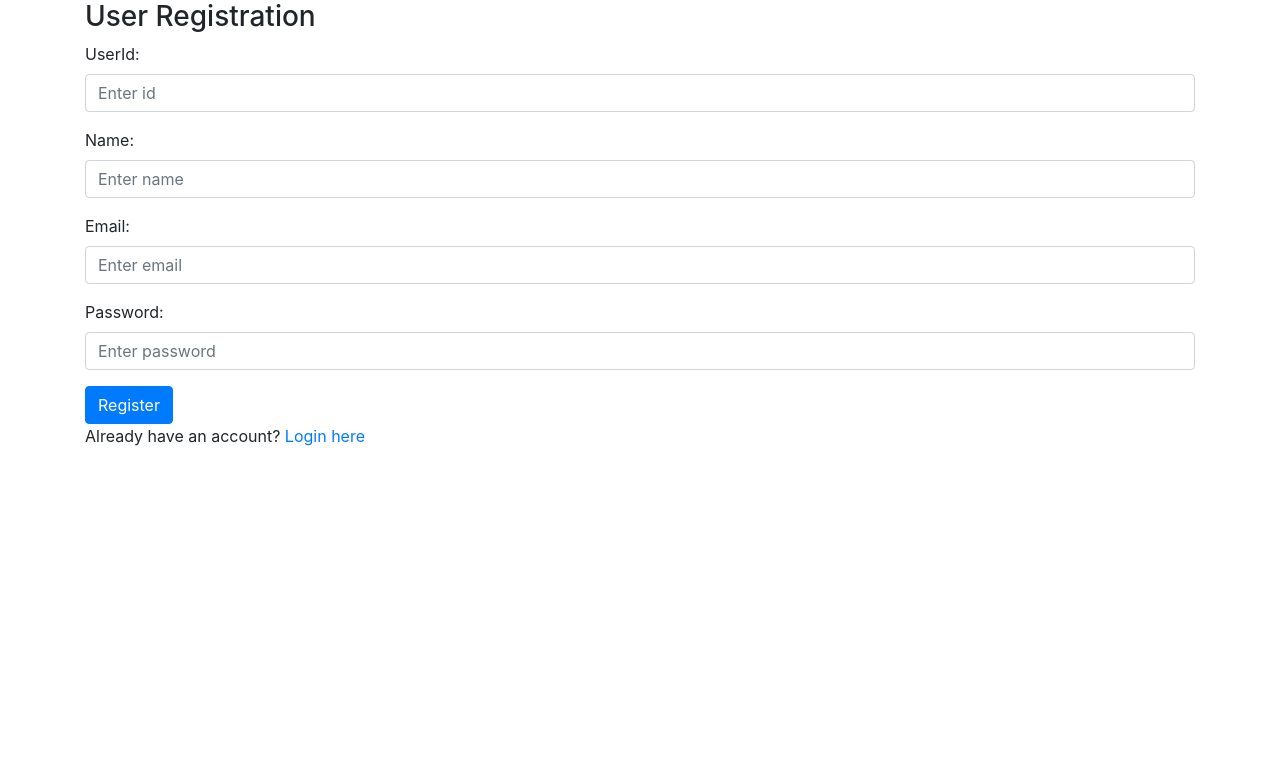
After one commit to hafss14/Careers_website_login, a Flask app: template templates/register.html in a window 1280 px wide. The commit adds this page. Shown: the top 783 px of the page. Run offline with Flask 3, Linux system fonts and the light colour scheme; the template is opened without the code that fills it, so the values that code supplies are empty.

Commit message:
Added User authentication

```diff
--- a/app.py
+++ b/app.py
@@ -1,10 +1,68 @@
-from flask import Flask, render_template, jsonify, request
-from database import load_jobs_from_db, load_job_from_db, add_application_to_db
+from flask import Flask, render_template, jsonify, request, redirect, url_for, session
+from database import load_jobs_from_db, load_job_from_db, add_application_to_db, authenticate_user
+from sqlalchemy import create_engine, text, bindparam
+import os
 
 app = Flask(__name__)
+app.secret_key = 'your_secret_key'
+
+db_connection_string = os.environ["DB_CONNECTION_STRING"]
+engine = create_engine(db_connection_string,
+                       connect_args={"ssl": {
+                         "ssl_ca": "/etc/ssl/cert.pem"
+                       }})
 
 
-@app.route("/")
+@app.route("/", methods=['GET', 'POST'])
+def register():
+  if request.method == 'POST':
+    # Handle registration form submission
+    userid = request.form['userid']
+    name = request.form['name']
+    email = request.form['email']
+    password = request.form['password']
+
+    # Insert the user data into the database
+    with engine.connect() as conn:
+      query = text(
+        "INSERT INTO user (userid, name, email, password) VALUES (:userid, :name, :email, :password)"
+      )
+      conn.execute(query, {
+        "userid": userid,
+        "name": name,
+        "email": email,
+        "password": password
+      })
+
+    return redirect(
+      url_for('login'))  # Redirect to login page after successful registration
+  else:
+    return render_template('register.html')
+
+
+@app.route("/login", methods=['GET', 'POST'])
+def login():
+    if request.method == 'POST':
+        email = request.form.get('email')
+        password = request.form.get('password')
+
+        # Check if the user is authenticated
+        user = authenticate_user(email, password)
+        if user:
+            # Store user information in the session
+            session['user_id'] = user['userid']
+            session['email'] = user['email']
+            session['name'] = user['name']
+
+            return redirect(url_for('hello_jovian'))
+        else:
+            # User authentication failed
+            message = 'Invalid email or password'
+            return render_template('login.html', message=message)
+    else:
+        return render_template('login.html')
+
+@app.route("/home")
 def hello_jovian():
   jobs = load_jobs_from_db()
   return render_template('home.html', jobs=jobs)
@@ -26,19 +84,19 @@ def show_job(id):
 
 @app.route("/job/<id>/apply", methods=['GET', 'POST'])
 def apply_to_job(id):
-    job = load_job_from_db(id)  # Load the job data
-    if request.method == 'POST':
-        data = request.form  # Access form data
-        # Process the form data or perform other actions
-        add_application_to_db(id, data)
-        return render_template('application_submitted.html', job=job, application=data)
-    else:
-        # Handle GET request for apply form
-        return render_template('application_submitted.html', job=job, application={})
-
-
-
-
+  job = load_job_from_db(id)  # Load the job data
+  if request.method == 'POST':
+    data = request.form  # Access form data
+    # Process the form data or perform other actions
+    add_application_to_db(id, data)
+    return render_template('application_submitted.html',
+                           job=job,
+                           application=data)
+  else:
+    # Handle GET request for apply form
+    return render_template('application_submitted.html',
+                           job=job,
+                           application={})
 
 
 if __name__ == "__main__":
--- a/templates/banner.html
+++ b/templates/banner.html
@@ -1,9 +1,9 @@
 <style>
   #banner {
     height : 500px;
-    width: 70%;
+    width: 60%;
     display: block;
     margin: 0 auto;
   }
 </style>
-<img class ="img-fluid" id="banner" src ="https://jovian-careers-website-v2--hafsa-maqsoodma.repl.co/static/my.jpg">
+<img class ="img-fluid" id="banner" src ="https://careerswebsitelogin--hafsa-maqsoodma.repl.co/static/my.jpg">
--- /dev/null
+++ b/templates/register.html
@@ -0,0 +1,38 @@
+<html>
+<head>
+    <meta charset="utf-8">
+    <meta name="viewport" content="width=device-width, initial-scale=1">
+    <title>User Registration Form</title>
+    <link rel="stylesheet" href="https://cdn.jsdelivr.net/npm/bootstrap@4.6.1/dist/css/bootstrap.min.css">
+</head>
+
+<body>
+    <div class="container">
+        <h3>User Registration</h3>
+        <form action="{{ url_for('register') }}" method="post">
+            {% if message is defined and message %}
+            <div class="alert alert-warning">{{ message }}</div>
+            {% endif %}
+
+            <div class="form-group">
+                <label for="userid">UserId:</label>
+                <input type="text" class="form-control" id="userid" name="userid" placeholder="Enter id" name="userid">
+            </div>
+            <div class="form-group">
+                <label for="name">Name:</label>
+                <input type="text" class="form-control" id="name" name="name" placeholder="Enter name" name="name">
+            </div>
+            <div class="form-group">
+                <label for="email">Email:</label>
+                <input type="email" class="form-control" id="email" name="email" placeholder="Enter email" name="email">
+            </div>
+            <div class="form-group">
+                <label for="pwd">Password:</label>
+                <input type="password" class="form-control" id="password" name="password" placeholder="Enter password" name="pswd">
+            </div>
+            <button type="submit" class="btn btn-primary">Register</button>
+            <p class="bottom">Already have an account? <a class="bottom" href="{{ url_for('login') }}"> Login here</a></p>
+        </form>
+    </div>
+</body>
+</html>
```
Also changed, not shown: database.py (+17 -0 lines), templates/login.html (added, +33 -0 lines), 1 other file.
